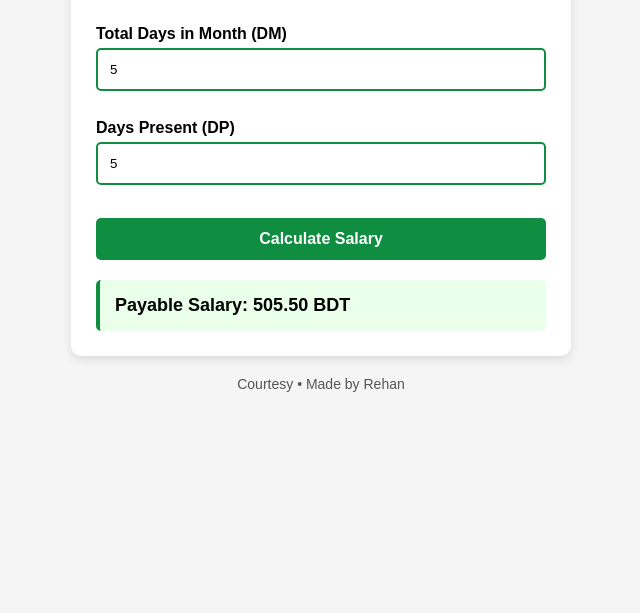
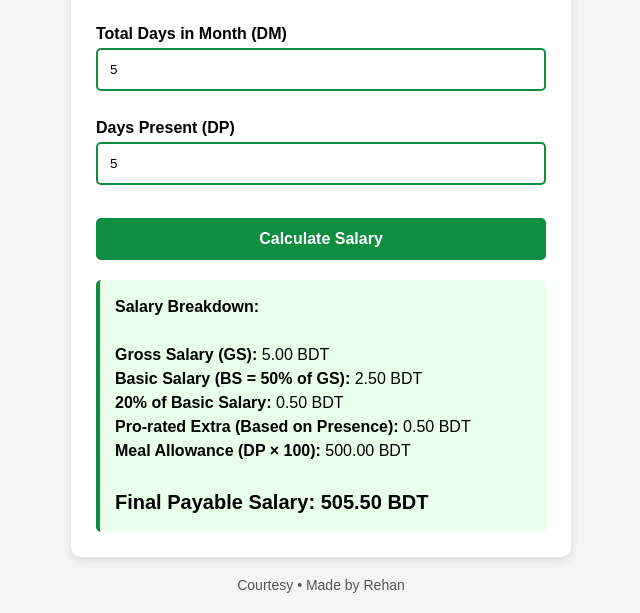
Before and after one commit to moinul-rehan/salary-calculator-softvence-night, a plain HTML site: page index.html in a window 1280 px wide. Both pictures are taken after typing "5", "5", "5" into the empty fields and a click on the button "Calculate Salary". Shown: the part 202-815 px from the top of the page, without its empty margins (319-959 px from the left). Drawn offline with Linux system fonts and the light colour scheme.

Commit message:
Update the result section with more details

```diff
--- a/script.js
+++ b/script.js
@@ -8,14 +8,23 @@ function calculateSalary() {
         return;
     }
 
-    let BS = GS / 2;
-    let twentyPercent = BS * 0.20;
-    let prorated = (twentyPercent / DM) * DP;
-    let dailyBonus = DP * 100;
+    let BS = GS / 2;                         // Basic Salary
+    let extra20 = BS * 0.20;                 // 20% of Basic
+    let prorated = (extra20 / DM) * DP;      // Pro-rated 20%
+    let meal = DP * 100;                     // Meal Allowance per day
+    let finalSalary = GS + prorated + meal;  // Final Payable Salary
 
-    let finalSalary = GS + prorated + dailyBonus;
+    // Display detailed result
+    document.getElementById("result").style.display = "block";
+    document.getElementById("result").innerHTML = `
+        <strong>Salary Breakdown:</strong><br><br>
 
-    document.getElementById("result").style.display = "block";
-    document.getElementById("result").innerHTML =
-        "Payable Salary: <strong>" + finalSalary.toFixed(2) + " BDT</strong>";
+        <strong>Gross Salary (GS):</strong> ${GS.toFixed(2)} BDT <br>
+        <strong>Basic Salary (BS = 50% of GS):</strong> ${BS.toFixed(2)} BDT <br>
+        <strong>20% of Basic Salary:</strong> ${extra20.toFixed(2)} BDT <br>
+        <strong>Pro-rated Extra (Based on Presence):</strong> ${prorated.toFixed(2)} BDT <br>
+        <strong>Meal Allowance (DP × 100):</strong> ${meal.toFixed(2)} BDT <br><br>
+
+        <strong style="font-size:20px;">Final Payable Salary: ${finalSalary.toFixed(2)} BDT</strong>
+    `;
 }
--- a/style.css
+++ b/style.css
@@ -59,8 +59,14 @@ button:hover {
     background: #eaffea;
     border-left: 4px solid #0f8d41;
     border-radius: 5px;
-    font-size: 18px;
-    font-weight: 600;
+    font-size: 16px;   /* ↓ Reduced font size */
+    line-height: 1.5;  /* Better readability */
+    font-weight: 500;
+}
+
+.result .final-salary {
+    font-size: 20px;
+    font-weight: 700;
 }
 
 .footer {
```
